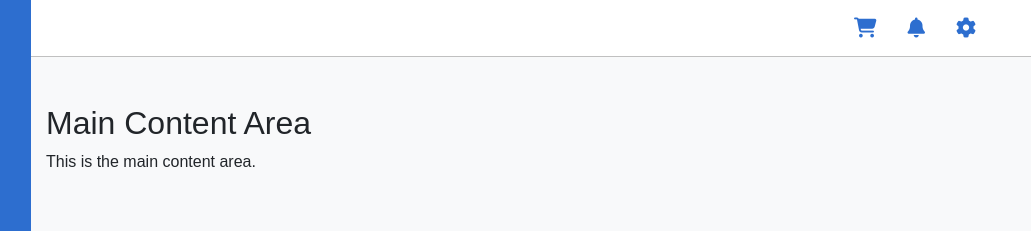
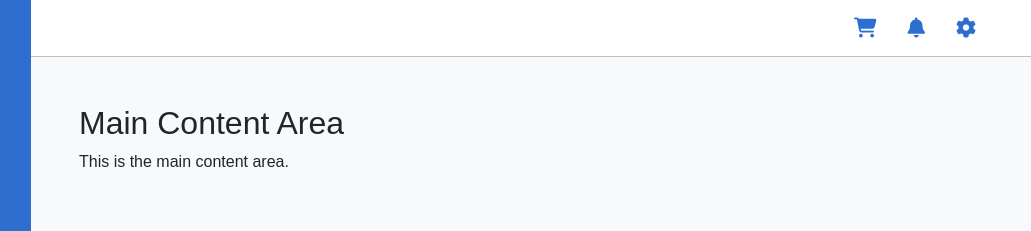
Before and after one commit to polfornillos/ShieldVenture-Frontend, a plain HTML site: page Dashboard/index.html in a window 1280 px wide. Shown: the top 231 px of the page, 249-1280 px from the left. Drawn offline with nearby package versions, Linux system fonts and the light colour scheme.

Commit message:
Fixed main content padding

```diff
--- a/Dashboard/index.html
+++ b/Dashboard/index.html
@@ -84,7 +84,7 @@
       <!-- Nav bar ends here -->
 
       <!-- Main Content -->
-      <div class="container-fluid mt-5">
+      <div class="container-fluid mt-5 px-5">
         <h2>Main Content Area</h2>
         <p>This is the main content area.</p>
       </div>
```
